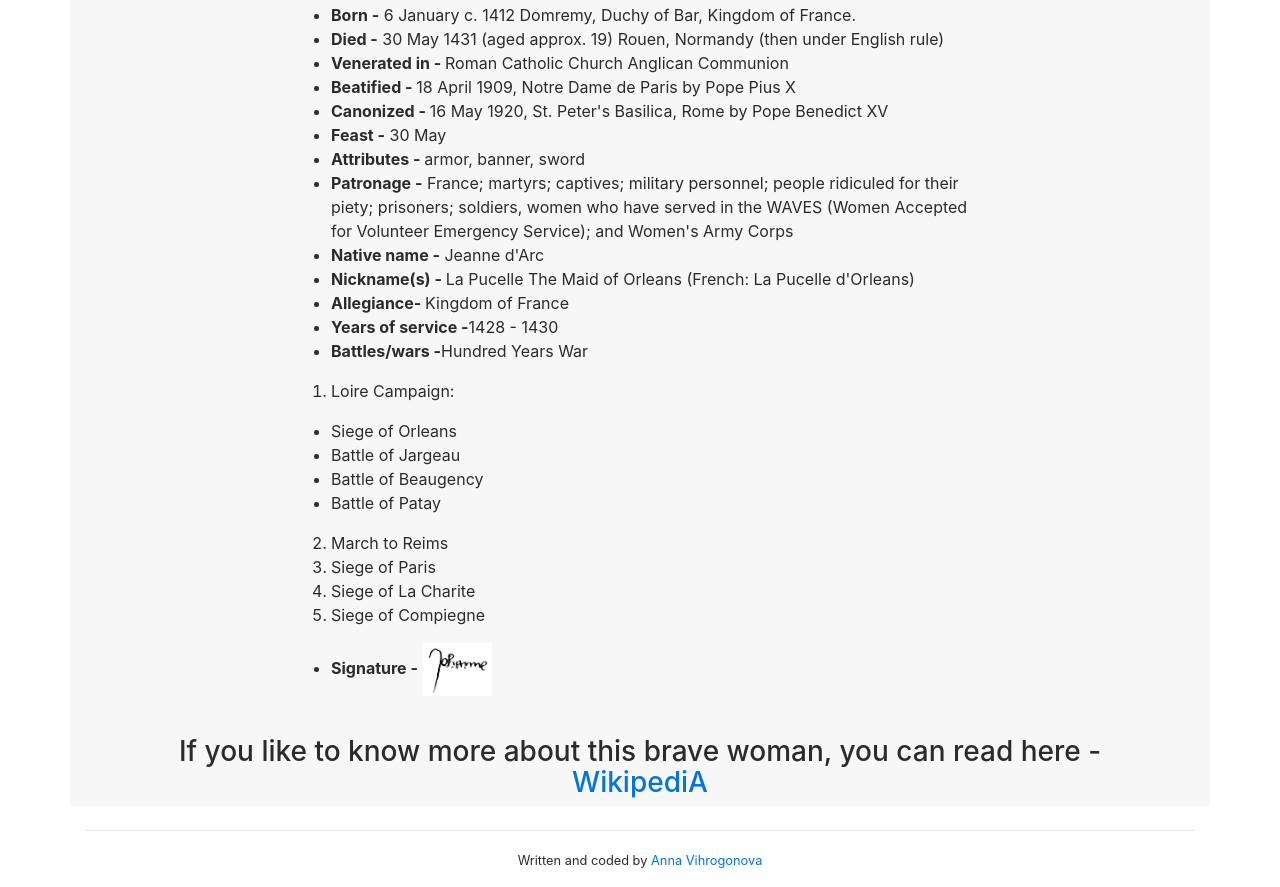
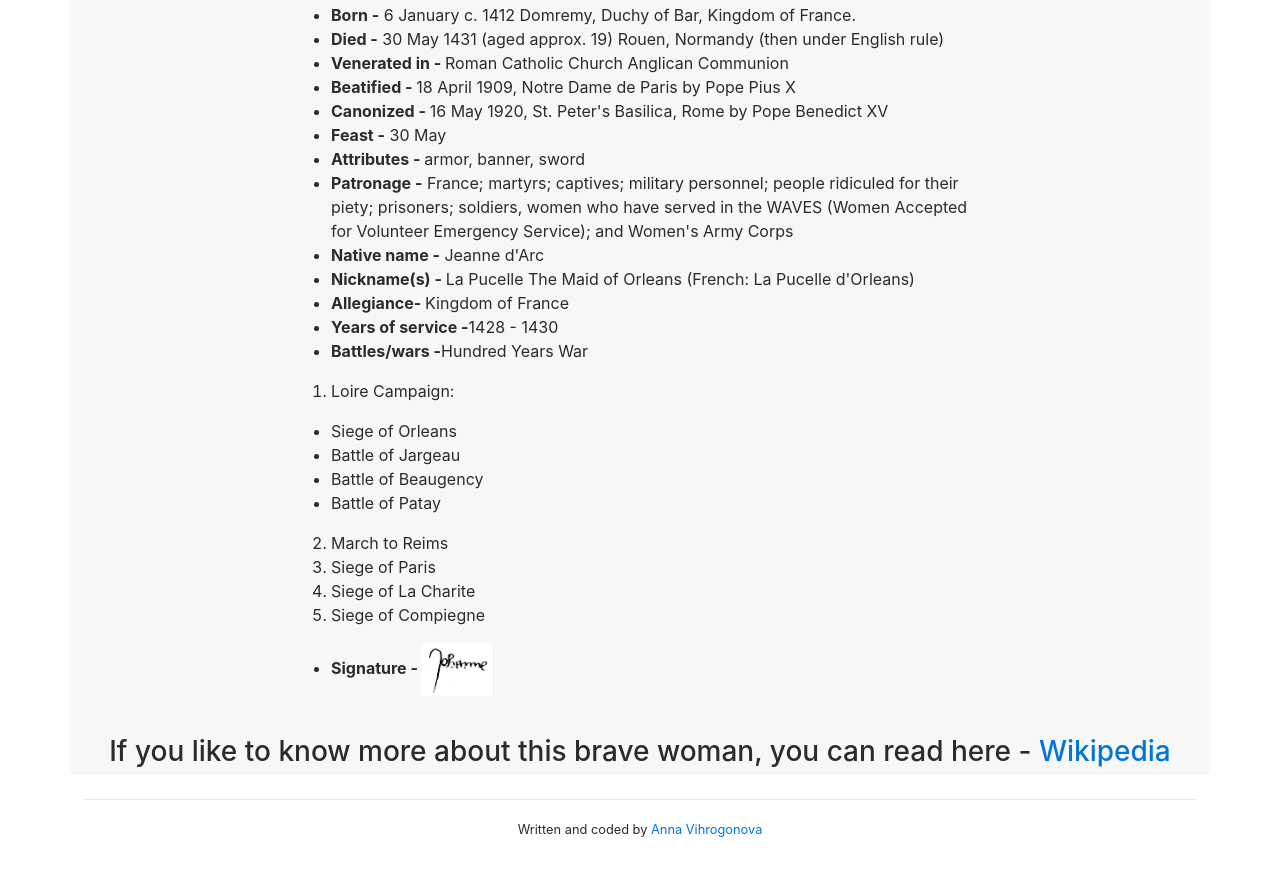
Before and after one commit to AnnaVih/TributePage-Entry-Project, a plain HTML site: page index.html in a window 1280 px wide. Shown: the part 877-1764 px from the top of the page. After the commit the page ends 1733 px from the top, so only its background shows below. Drawn offline with nearby package versions, Linux system fonts and the light colour scheme.

Commit message:
Fixed wikipedi-AH

```diff
--- a/index.html
+++ b/index.html
@@ -66,7 +66,7 @@
        </ul>
      </div>
       <div class="col-xl-12 mt-4">
-        <p class="h3 ">If you like to know more about this brave woman, you can read  here -<a href="https://en.wikipedia.org/wiki/Joan_of_Arc" target="_blank"> WikipediA</a></p>
+        <p class="h3 ">If you like to know more about this brave woman, you can read  here - <a href="https://en.wikipedia.org/wiki/Joan_of_Arc" target="_blank">Wikipedia</a></p>
       </div>
   </div>
        <footer class="mt-4"><hr>
```
